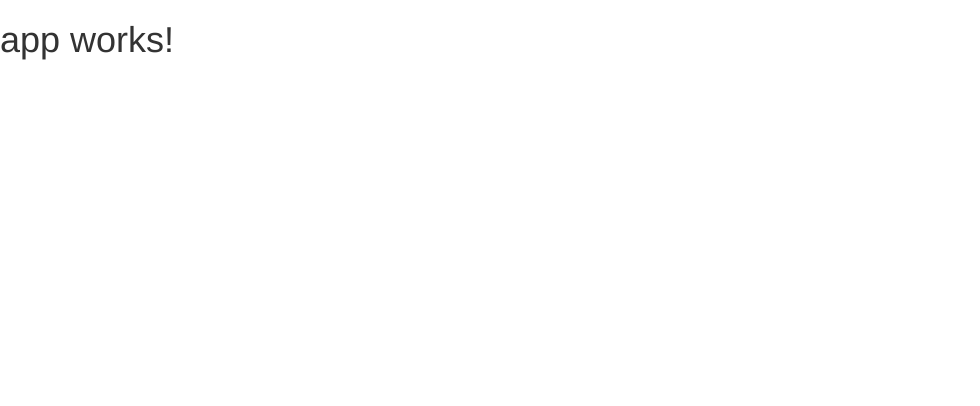
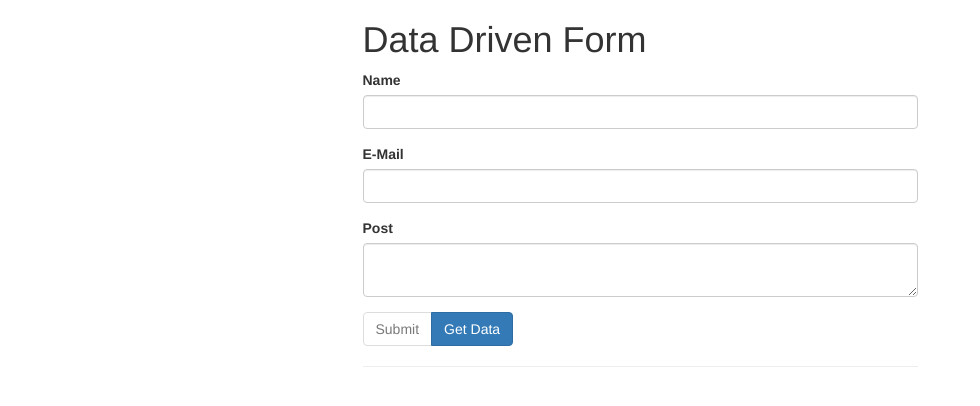
Before and after one commit to TesfayKidane/angular-forms, an Angular app: page / in a window 1280 px wide. Shown: the top 406 px of the page, without its empty margins (0-980 px from the left). Built offline with nearby package versions, Linux system fonts and the light colour scheme.

Commit message:
form add

```diff
--- a/src/app/app.component.html
+++ b/src/app/app.component.html
@@ -1,3 +1,9 @@
-<h1>
-  {{title}}
-</h1>
+<div class="container">
+   <div class="row">
+    <div class="col-md-6 col-md-offset-3">
+      <h1>Data Driven Form</h1>
+      <app-data-driven></app-data-driven>
+      <hr>
+    </div>
+  </div>
+</div>
--- a/src/app/app.component.ts
+++ b/src/app/app.component.ts
@@ -6,5 +6,4 @@ import { Component } from '@angular/core';
   styleUrls: ['./app.component.css']
 })
 export class AppComponent {
-  title = 'app works!';
 }
--- /dev/null
+++ b/src/app/data-driven/data-driven.component.css
@@ -0,0 +1,3 @@
+.invalid{
+  color:red;
+}
--- /dev/null
+++ b/src/app/data-driven/data-driven.component.html
@@ -0,0 +1,39 @@
+<!DOCTYPE html>
+<html lang="en">
+<head>
+  <meta charset="UTF-8">
+  <title>Data Driven Component</title>
+</head>
+<body>
+<form [formGroup]="myForm" (ngSubmit)="onSubmit()">
+  <div class="form-group">
+    <label for="name">Name</label>
+    <input type="text"
+           class="form-control"
+           id="name"
+           formControlName="name">
+    <small class="invalid" [hidden]="myForm.controls['name'].valid || (myForm.controls['name'].pristine && !submitted)">
+      Name is required (minimum 1 character).
+    </small>
+  </div>
+  <div class="form-group">
+    <label for="email">E-Mail</label>
+    <input type="text"
+           class="form-control"
+           id="email"
+           formControlName="email">
+    <small [hidden]="myForm.controls['email'].valid || (myForm.controls['email'].pristine && !submitted)" class="invalid">
+      Invalid email
+    </small>
+  </div>
+  <div class="form-group">
+    <label for="post">Post</label>
+    <textarea id="post" class="form-control"></textarea>
+  </div>
+  <div class="btn-group">
+    <button type="button" class="btn btn-default" [disabled]="!myForm.valid" >Submit</button>
+    <button type="submit" class="btn btn-primary" >Get Data</button>
+  </div>
+</form>
+</body>
+</html>
--- /dev/null
+++ b/src/app/data-driven/data-drivent.component.ts
@@ -0,0 +1,26 @@
+import {Component} from '@angular/core';
+import {FormGroup, FormBuilder, Validators} from '@angular/forms';
+/**
+ * Created by Tesfay on 4/20/2017.
+ */
+@Component({
+  selector: 'app-data-driven',
+  templateUrl: './data-driven.component.html',
+  styleUrls: ['./data-driven.component.css']
+})
+export class DataDrivenComponent {
+  myForm: FormGroup;
+  public submitted = false;
+  constructor(private formBuilder: FormBuilder){
+    this.myForm = formBuilder.group({
+      'name' : ['', [Validators.required]],
+      'email' : ['', [Validators.required, Validators.pattern("[a-z0-9!#$%&'*+/=?^_`{|}~-]+(?:\.[a-z0-9!#$%&'*+/=?^_`{|}~-]+)*@(?:[a-z0-9](?:[a-z0-9-]*[a-z0-9])?\.)+[a-z0-9](?:[a-z0-9-]*[a-z0-9])?")]],
+      'post' : ['', [Validators.required, Validators.minLength(10)]]
+    });
+  }
+
+  onSubmit() {
+    this.submitted = true;
+    console.log(this.myForm);
+  }
+}
--- a/src/index.html
+++ b/src/index.html
@@ -3,8 +3,7 @@
 <head>
   <meta charset="utf-8">
   <title>Angular4Forms</title>
-  <base href="/angular4-forms">
-
+  <base href="/">
   <meta name="viewport" content="width=device-width, initial-scale=1">
   <link rel="icon" type="image/x-icon" href="favicon.ico">
 </head>
```
Also changed, not shown: src/app/app.module.ts (+5 -3 lines), 6 other files (tests, documents, lock files or other folders).
